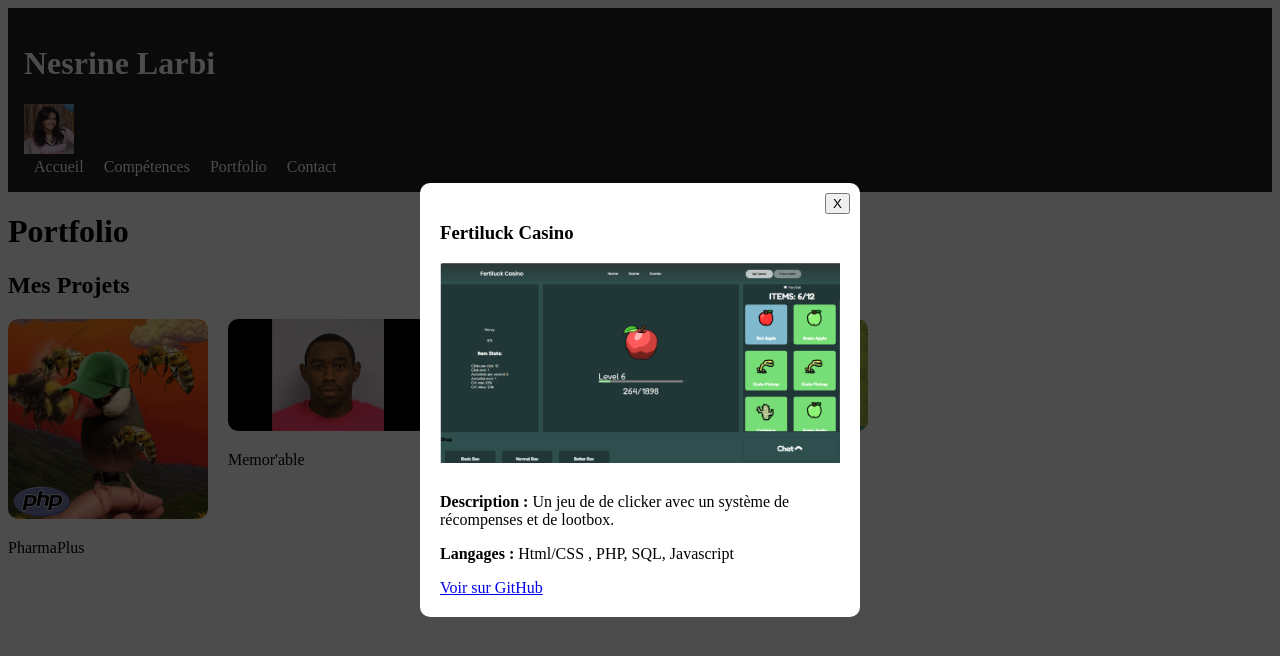
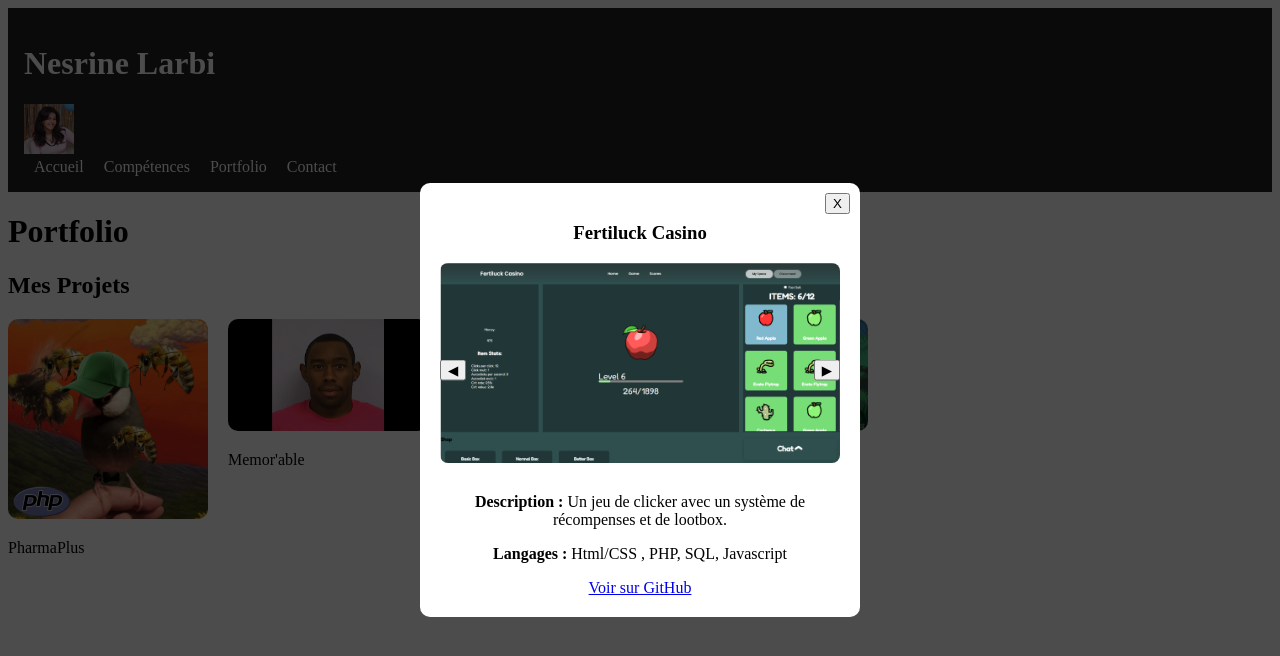
Before and after one commit to Amphines1101/Cv-react, a React (Create React App) app: page /portfolio in a window 1280 px wide. Both pictures are taken after a click on the element "Fertiluck Casino". Shown: the top 656 px of the page. Built offline with nearby package versions, Linux system fonts and the light colour scheme.

Commit message:
add images list on portoflio

```diff
--- a/src/Components/Projets.jsx
+++ b/src/Components/Projets.jsx
@@ -3,13 +3,30 @@ import projetsData from '../data/projetsData.json';
 
 const Projets = () => {
   const [projetActif, setProjetActif] = useState(null);
+  const [imageIndex, setImageIndex] = useState(0);
 
   const ouvrirModal = (projet) => {
     setProjetActif(projet);
+    setImageIndex(0); // on démarre à la première image
   };
 
   const fermerModal = () => {
     setProjetActif(null);
+    setImageIndex(0);
+  };
+
+  const imageSuivante = () => {
+    if (projetActif && projetActif.images.length > 0) {
+      setImageIndex((prevIndex) => (prevIndex + 1) % projetActif.images.length);
+    }
+  };
+
+  const imagePrecedente = () => {
+    if (projetActif && projetActif.images.length > 0) {
+      setImageIndex((prevIndex) =>
+        (prevIndex - 1 + projetActif.images.length) % projetActif.images.length
+      );
+    }
   };
 
   return (
@@ -18,11 +35,13 @@ const Projets = () => {
       <div style={{ display: 'flex', flexWrap: 'wrap', gap: '20px' }}>
         {projetsData.map((projet, index) => (
           <div key={index} onClick={() => ouvrirModal(projet)} style={{ cursor: 'pointer' }}>
+            {projet.images && projet.images.length > 0 && (
               <img
-              src={`/${projet.image}`}
+                src={`/${projet.images[0]}`}
                 alt={projet.nom}
                 style={{ width: '200px', height: 'auto', borderRadius: '10px' }}
               />
+            )}
             <p>{projet.nom}</p>
           </div>
         ))}
@@ -46,15 +65,32 @@ const Projets = () => {
             padding: '20px',
             borderRadius: '10px',
             width: '400px',
-            position: 'relative'
+            position: 'relative',
+            textAlign: 'center'
           }}>
             <button onClick={fermerModal} style={{ position: 'absolute', top: 10, right: 10 }}>X</button>
             <h3>{projetActif.nom}</h3>
+
+            {projetActif.images && projetActif.images.length > 0 && (
+              <div style={{ position: 'relative' }}>
+                <button onClick={imagePrecedente} style={{
+                  position: 'absolute', left: 0, top: '50%', transform: 'translateY(-50%)'
+                }}>
+                  ◀
+                </button>
                 <img
-              src={`/${projetActif.image}`}
-              alt={projetActif.nom}
-              style={{ width: '100%', marginBottom: '10px' }}
+                  src={`/${projetActif.images[imageIndex]}`}
+                  alt={`${projetActif.nom} ${imageIndex + 1}`}
+                  style={{ width: '100%', marginBottom: '10px', borderRadius: '8px' }}
                 />
+                <button onClick={imageSuivante} style={{
+                  position: 'absolute', right: 0, top: '50%', transform: 'translateY(-50%)'
+                }}>
+                  ▶
+                </button>
+              </div>
+            )}
+
             <p><strong>Description :</strong> {projetActif.description}</p>
             {projetActif.langage && (
               <p><strong>Langages :</strong> {projetActif.langage}</p>
--- a/src/data/projetsData.json
+++ b/src/data/projetsData.json
@@ -1,29 +1,29 @@
 [
   {
     "nom": "PharmaPlus",
-    "image": "image/SubstituePharmaplus.png",
+    "images": ["image/SubstituePharmaplus.png"],
     "description": "Un prototype de simulateur de logiciel de gestion des stocks d'une pharmacie.",
     "github": "https://github.com/Maxence-villet/PharmaPlus",
     "langage": "Java"
   },
   {
     "nom": "Memor'able",
-    "image": "image/substitueMemorable.jpg",
+    "images": ["image/substitueMemorable.jpg"],
     "description": "Un jeu de memory en ligne.",
     "github": "https://github.com/Ecole-Coding-Factory/projet-flash-pg1",
     "langage": "Html/CSS , PHP, SQL, Javascript"
   },
   {
     "nom": "Fertiluck Casino",
-    "image": "image/Fertiluck-Casino.png",
-    "description": "Un jeu de de clicker avec un système de récompenses et de lootbox.",
+    "images": ["image/Fertiluck-Casino.png"],
+    "description": "Un jeu de clicker avec un système de récompenses et de lootbox.",
     "github": "https://github.com/el7he/clickergacha",
     "langage": "Html/CSS , PHP, SQL, Javascript"
   },
   {
     "nom": "Princess Quest",
-    "image": "image/Princess-Quest.png",
-    "description": "Un jeu de 2D de style fantasy développé sur Godot.",
+    "images": ["image/Princess-quest-opening.gif", "image/Princess-Quest.png"],
+    "description": "Un jeu 2D de style fantasy développé sur Godot.",
     "github": "https://github.com/felicienbouryesieeit/labdayv2"
   }
 ]
```
Lines whose indentation alone changed are shown as unchanged.
